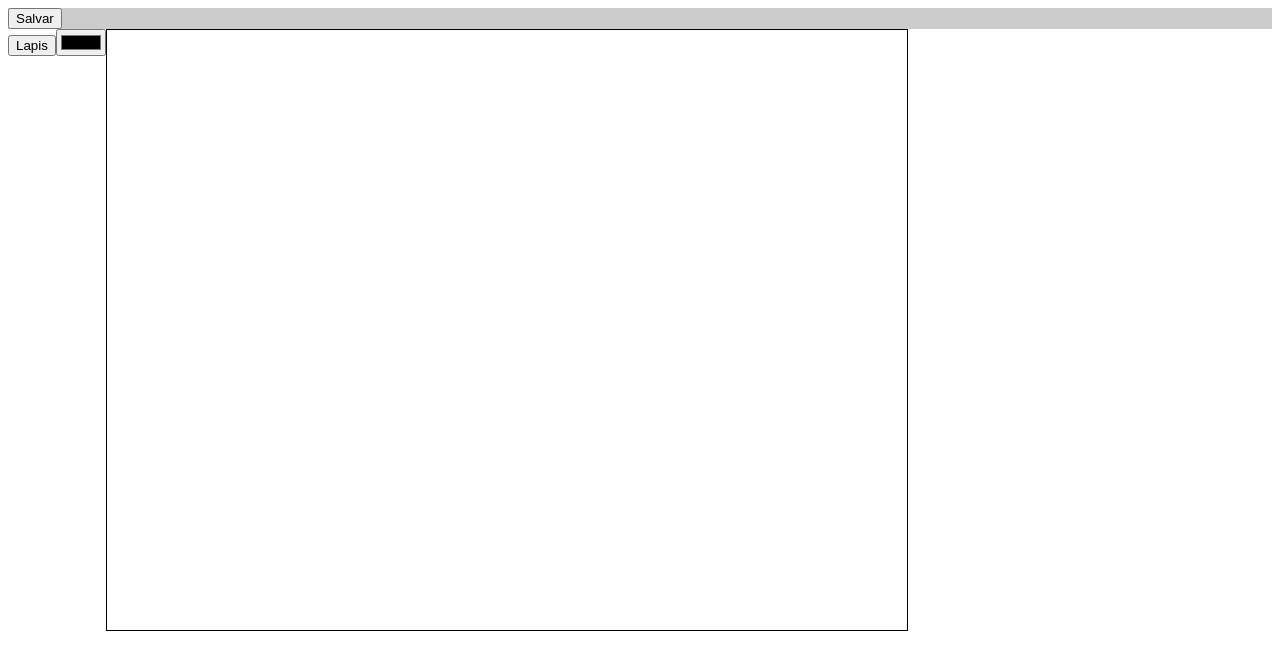
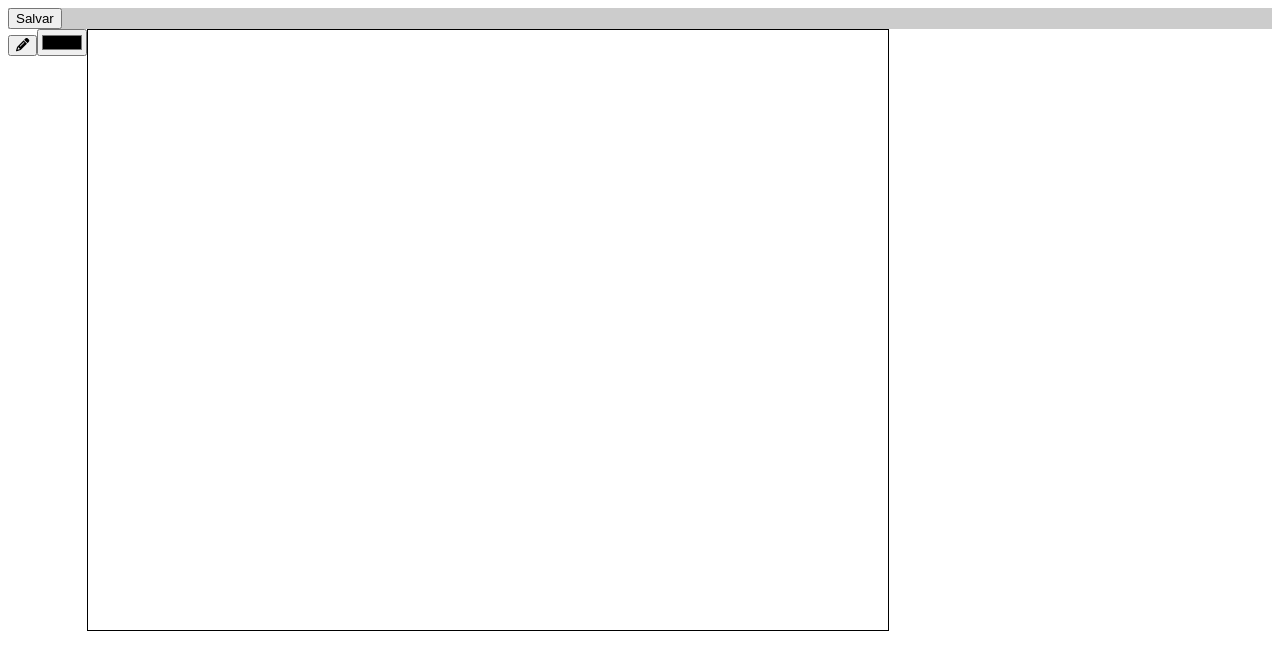
Before and after one commit to mufasa-dev/Drawing-system, an Angular app: page / in a window 1280 px wide. Shown: the top 670 px of the page. Built offline with nearby package versions, Linux system fonts and the light colour scheme.

Commit message:
Add font-awesome

```diff
--- a/package.json
+++ b/package.json
@@ -20,6 +20,10 @@
     "@angular/platform-server": "^19.2.0",
     "@angular/router": "^19.2.0",
     "@angular/ssr": "^19.2.5",
+    "@fortawesome/angular-fontawesome": "^1.0.0",
+    "@fortawesome/free-brands-svg-icons": "^6.7.1",
+    "@fortawesome/free-regular-svg-icons": "^6.7.1",
+    "@fortawesome/free-solid-svg-icons": "^6.7.1",
     "express": "^4.18.2",
     "rxjs": "~7.8.0",
     "tslib": "^2.3.0",
--- a/src/app/app.component.html
+++ b/src/app/app.component.html
@@ -4,7 +4,9 @@
 
 <div class="container-draw">
   <div class="container-tools">
-    <button>Lapis</button>
+    <button>
+      <fa-icon [icon]="faPencil"></fa-icon>
+    </button>
     <input type="color" (change)="changeColor($event)" />
   </div>
   <div class="my-canva">
--- a/src/app/app.component.ts
+++ b/src/app/app.component.ts
@@ -1,9 +1,9 @@
 import { AfterViewInit, Component, ElementRef, ViewChild } from '@angular/core';
-import { RouterOutlet } from '@angular/router';
-
+import { FontAwesomeModule } from "@fortawesome/angular-fontawesome";
+import { faPencil } from "@fortawesome/free-solid-svg-icons";
 @Component({
   selector: 'app-root',
-  imports: [RouterOutlet],
+  imports: [FontAwesomeModule],
   templateUrl: './app.component.html',
   styleUrl: './app.component.scss'
 })
@@ -11,6 +11,8 @@ export class AppComponent implements AfterViewInit {
   @ViewChild('canvas') canva!: ElementRef<HTMLCanvasElement>;
   private drawing: boolean = false;
   public ctx!: CanvasRenderingContext2D;
+
+  public faPencil = faPencil;
 
   ngAfterViewInit(): void {
     let ctx = this.canva.nativeElement.getContext('2d');
```
Also changed, not shown: 1 other file (tests, documents, lock files or other folders).
